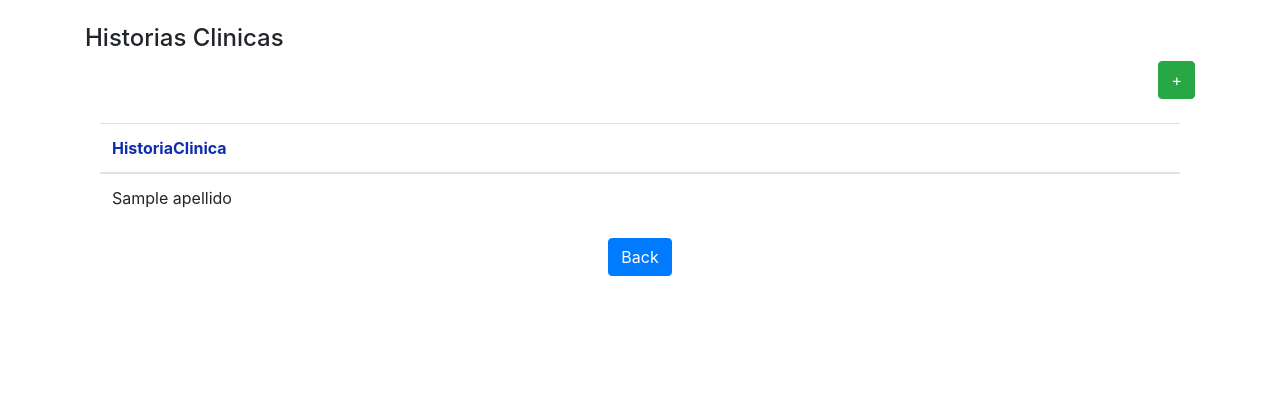
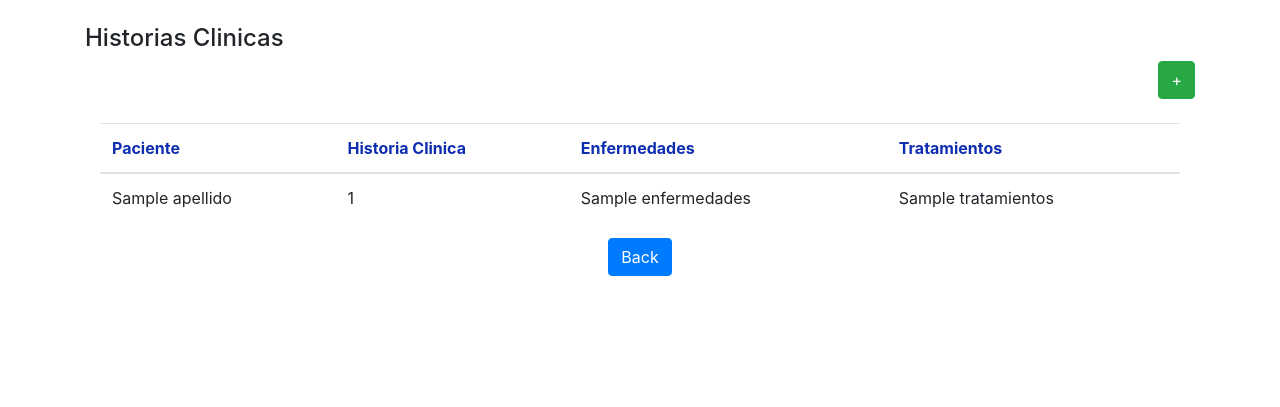
Before and after one commit to gnassar99/arquiSoftWidmy, a Django app: template historiasClinicas/templates/historia/historias.html in a window 1280 px wide. Shown: the part 111-518 px from the top of the page. Run offline with Django 4.2, Linux system fonts and the light colour scheme; the template is opened without the code that fills it: most values are stand-ins (such as "Sample title", 1, 10 or a date in 2020); data that the repository does not hold is empty; some libraries are stand-ins or nearby versions.

Commit message:
cambios vista

```diff
--- a/historiasClinicas/templates/historia/historias.html
+++ b/historiasClinicas/templates/historia/historias.html
@@ -25,7 +25,10 @@
                     <table class="table table-hover">
                         <thead>
                         <tr style="color:#0E2EB0">
-                            <th>HistoriaClinica</th>
+                            <th font color="red">Paciente</th>
+                            <th>Historia Clinica</th>
+                            <th>Enfermedades</th>
+                            <th>Tratamientos</th>
                         </tr>
                         </thead>
                         <tbody>
@@ -33,6 +36,9 @@
                         {% for historiaClinica in historiaClinica_list %}
                         <tr>
                             <td>{{ historiaClinica.paciente.apellido }}</td>
+                            <td>{{ historiaClinica.id }}</td>
+                            <td>{{ historiaClinica.enfermedades}}</td>
+                            <td>{{ historiaClinica.tratamientos }}</td>
                         </tr>
                         {% endfor %}
 
```
